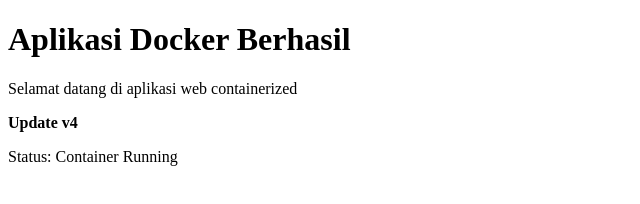
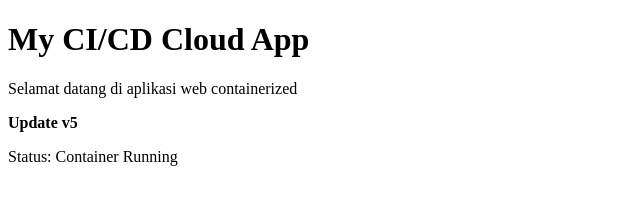
Before and after one commit to FirmansyahDzakwanArifien/muk-system-integrator, a plain HTML site: page index.html in a window 1280 px wide. Shown: the whole page, without its empty margins (0-640 px from the left). Drawn offline with Linux system fonts and the light colour scheme.

Commit message:
Update v5

```diff
--- a/index.html
+++ b/index.html
@@ -7,10 +7,10 @@
 </head>
 <body>
     <div>
-        <h1>Aplikasi Docker Berhasil</h1>
+        <h1>My CI/CD Cloud App</h1>
         <p>Selamat datang di aplikasi web containerized</p>
         <div>
-            <p><strong>Update v4</strong></p>
+            <p><strong>Update v5</strong></p>
             <p>Status: Container Running</p>
         </div>
     </div>
```
